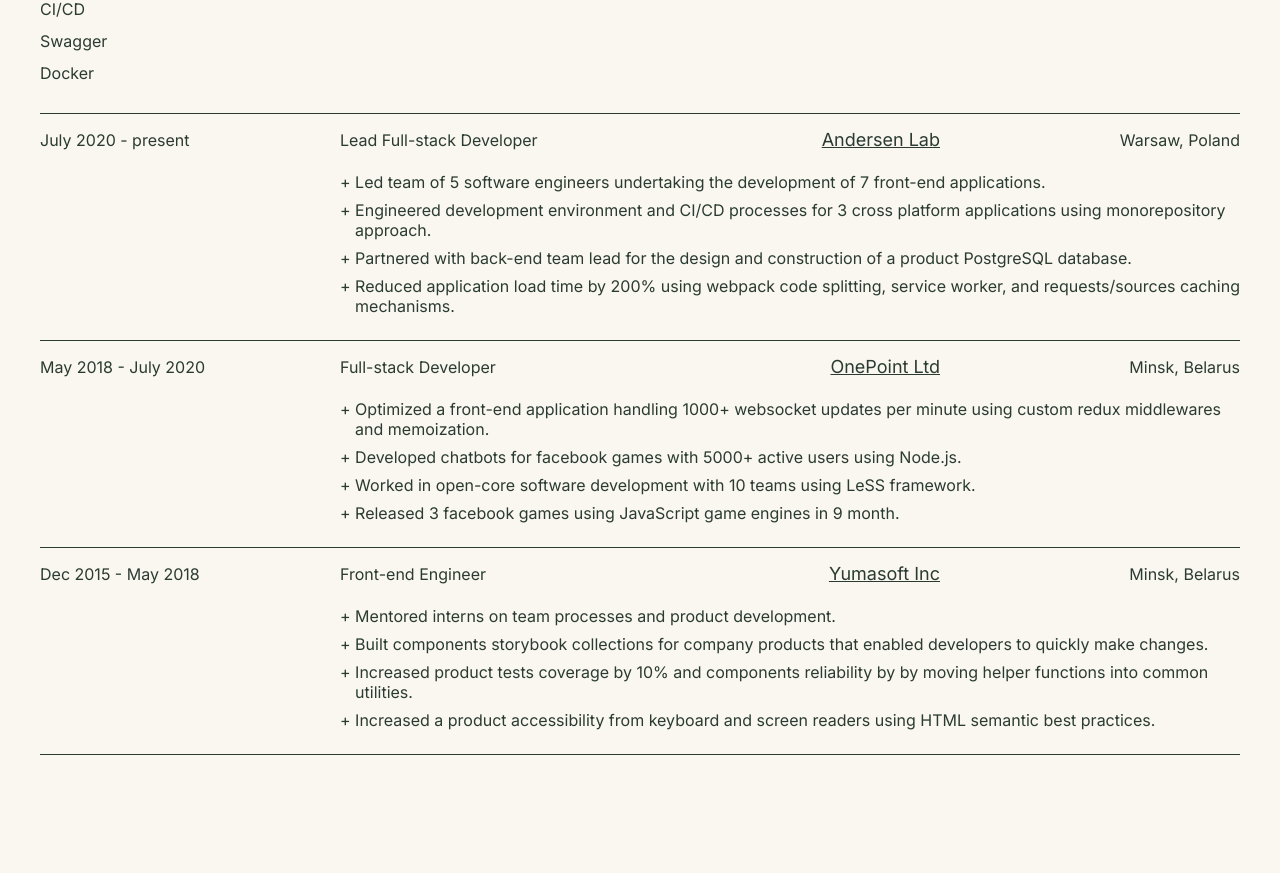
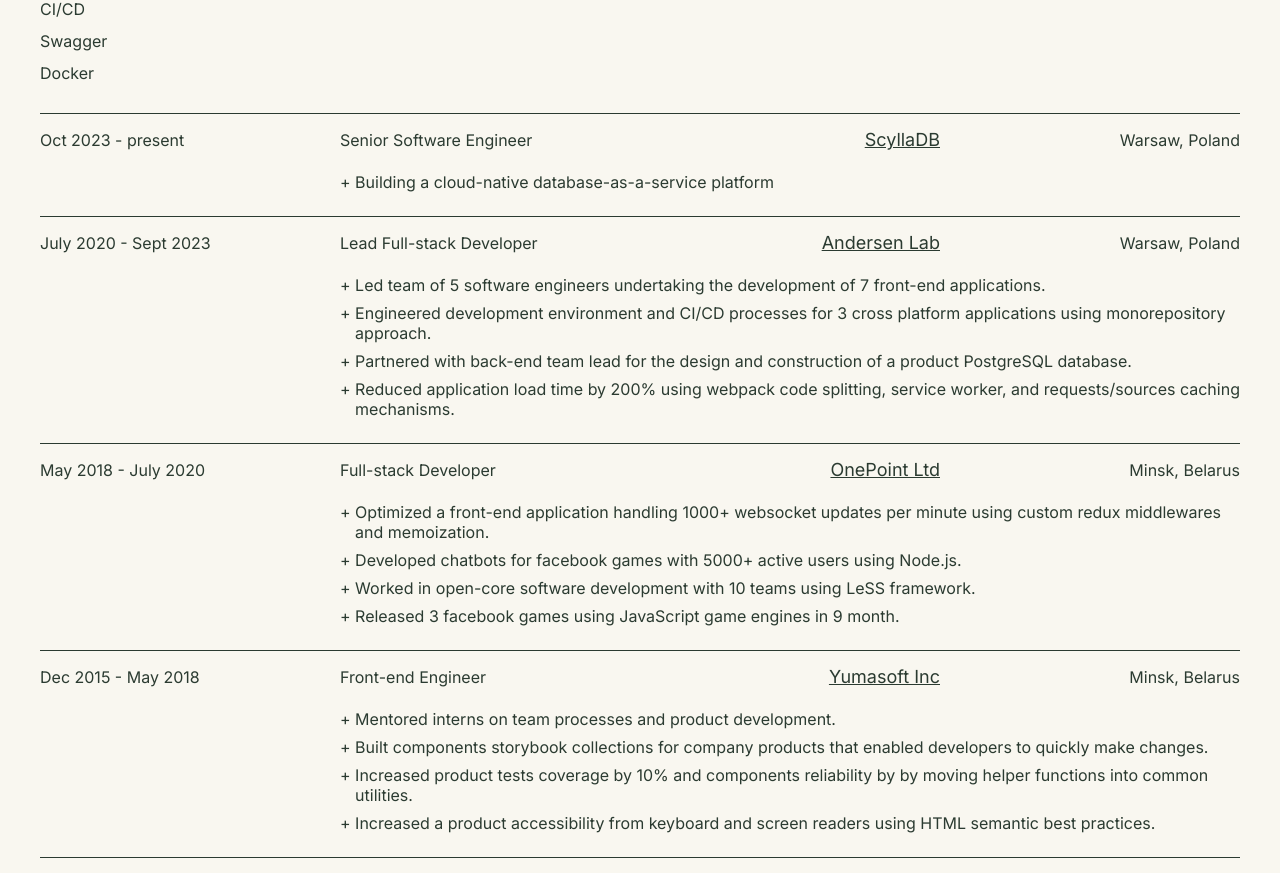
Before and after one commit to evgeny-kirichuk/evgeny-kirichuk, a React app: page / in a window 1280 px wide. Shown: the part 3673-4546 px from the top of the page. Built offline with nearby package versions, Linux system fonts and the light colour scheme.

Commit message:
add new work place

```diff
--- a/src/view/components/organisms/experience/Experience.tsx
+++ b/src/view/components/organisms/experience/Experience.tsx
@@ -19,10 +19,20 @@
 
 const jobs: IJob[] = [
 	{
+		jobTitle: 'Senior Software Engineer',
+		companyName: 'ScyllaDB',
+		location: 'Warsaw, Poland',
+		dates: 'Oct 2023 - present',
+		responsibilities: [
+			'Building a cloud-native database-as-a-service platform',
+		],
+		link: 'https://www.scylladb.com/',
+	},
+	{
 		jobTitle: 'Lead Full-stack Developer',
 		companyName: 'Andersen Lab',
 		location: 'Warsaw, Poland',
-		dates: 'July 2020 - present',
+		dates: 'July 2020 - Sept 2023',
 		responsibilities: [
 			'Led team of 5 software engineers undertaking the development of 7 front-end applications.',
 			'Engineered development environment and CI/CD processes for 3 cross platform applications using monorepository approach.',
```
